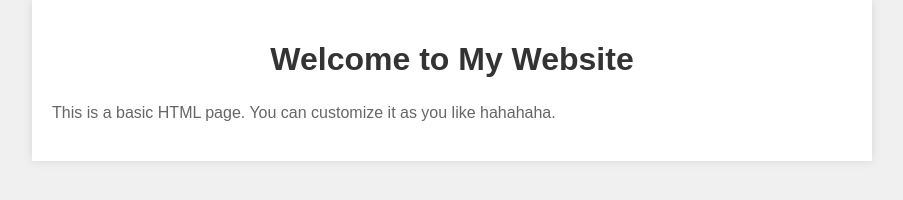
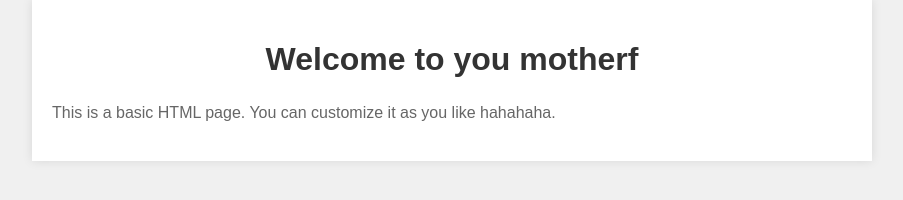
Before and after one commit to Owardo/my-website, a plain HTML site: page index.html in a window 1280 px wide. Shown: the whole page, without its empty margins (188-1091 px from the left). Drawn offline with Linux system fonts and the light colour scheme.

Commit message:
Update index.html

```diff
--- a/index.html
+++ b/index.html
@@ -31,7 +31,7 @@
 </head>
 <body>
     <div class="container">
-        <h1>Welcome to My Website</h1>
+        <h1>Welcome to you motherf</h1>
         <p>This is a basic HTML page. You can customize it as you like hahahaha.</p>
     </div>
 </body>
```
